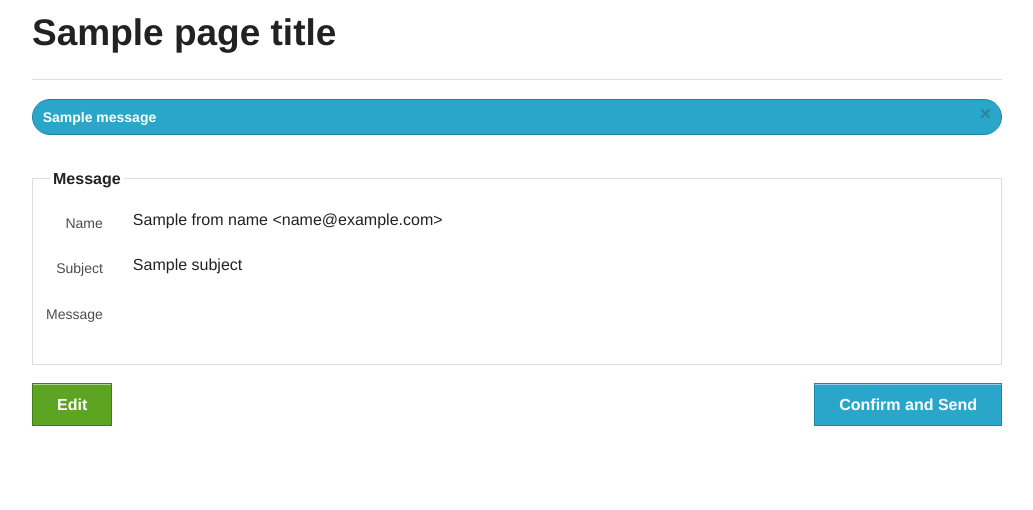
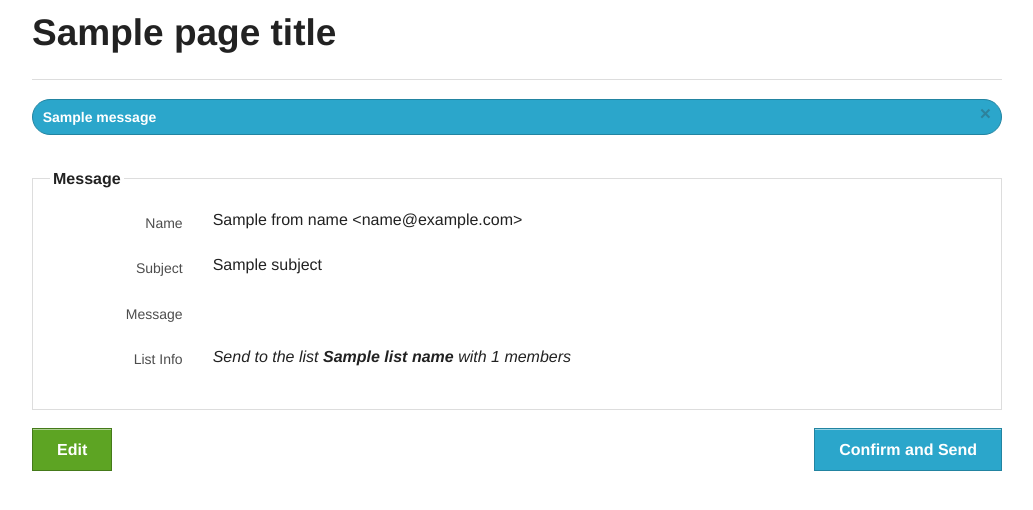
Before and after one commit to gizmomathboy/ncs-notifications, a Python web app: template ncs_notifications/templates/review_form.html in a window 1280 px wide. Shown: the top 510 px of the page, without its empty margins (123-1156 px from the left). Run offline with Jinja, Linux system fonts and the light colour scheme; the template is opened without the code that fills it: most values are stand-ins (such as "Sample title", 1, 10 or a date in 2020); one stand-in notice (Sample message) is shown.

Commit message:
various updates to ensure sending and warn about navigating away from page while sending

```diff
--- a/ncs_notifications/templates/review_form.html
+++ b/ncs_notifications/templates/review_form.html
@@ -7,10 +7,10 @@
 				<fieldset>
 					<legend>Message</legend>
 					<div class="row">
-						<div class="large-1 columns">
+						<div class="large-2 columns">
 							<label class="right inline">Name</label>
 						</div>
-						<div class="large-11 columns">
+						<div class="large-10 columns">
 							<p>{{from_name}} &lt;{{from_email}}&gt;</p>
 							<input name="from_name" type="hidden" value="{{ from_name }}">
 							<input name="from_email" type="hidden" value="{{ from_email }}">
@@ -18,21 +18,29 @@
 					</div>
 
 					<div class="row">
-						<div class="large-1 columns">
+						<div class="large-2 columns">
 							<label class="right inline">Subject</label>
 						</div>
-						<div class="large-11 columns">
+						<div class="large-10 columns">
 							<p>{{subject}}</p>
 							<input name="subject" type="hidden" value="{{subject}}">
 						</div>
 					</div>
 					<div class="row">
-						<div class="large-1 columns">
+						<div class="large-2 columns">
 							<label class="right inline">Message</label>
 						</div>
-						<div class="large-11 columns">
-							<pre>{{message}}</pre>
+						<div class="large-10 columns">
+							<p><pre>{{message}}</pre></p>
 							<input type="hidden" value="{{message}}" name="message" id="message-textarea">
+						</div>
+					</div>
+					<div class="row">
+						<div class="large-2 columns">
+							<label class="right inline">List Info</label>
+						</div>
+						<div class="large-10 columns">
+							<p><em>Send to the list <strong>{{list_name}}</strong> with {{list_count}} members</em></p>
 						</div>
 					</div>
 				</fieldset>
@@ -50,10 +58,44 @@
 
 		</div>
 	</div>
+
+	<div id="sending-modal" class="reveal-modal">
+		<h2>Patience!</h2>
+		<p class="lead">This could take a while.</p>
+		<p>We're sending emails right now. Please wait for this to finish before closing the browser or moving to a new page.</p>
+		<div class="row">
+			<div class="large-1 large-centered columns">
+				<div class="radius progress success round"><span class="meter"></span></div>
+			</div>
+		</div>
+		<!-- <a class="close-reveal-modal">&#215;</a> -->
+	</div>
 {% endblock %}
 
 {% block js_footer %}
 	<script>
+
+	function animate_bar() {
+		var width = 20;
+		var max_margin = 100 - width;
+
+		var new_margin;
+		var curr_margin = parseInt($("#sending-modal .meter").css('margin-left'), 10);
+		if (curr_margin >= max_margin) {
+			new_margin = 0;
+		} else {
+			new_margin = curr_margin + width;
+		}
+
+		var css = {
+			'width': width+"%",
+			'margin-left': new_margin+"%"
+		};
+
+		$("#sending-modal .meter").animate(css, 200);
+	}
+
+
 	$(document).ready(function() {
 		// swap action to /edit on click
 		$('#edit-button').on('click', function() {
@@ -63,6 +105,17 @@
 
 			return false;
 		});
+
+		$('#review-form').submit(function() {
+			$('#sending-modal').foundation('reveal', 'open');
+
+			// animate the progress bar
+			setInterval(animate_bar, 200);
+
+			// return false;
+
+		});
+
 	});
 	</script>
 {% endblock %}
```
Also changed, not shown: ncs_notifications/__init__.py (+14 -35 lines).
